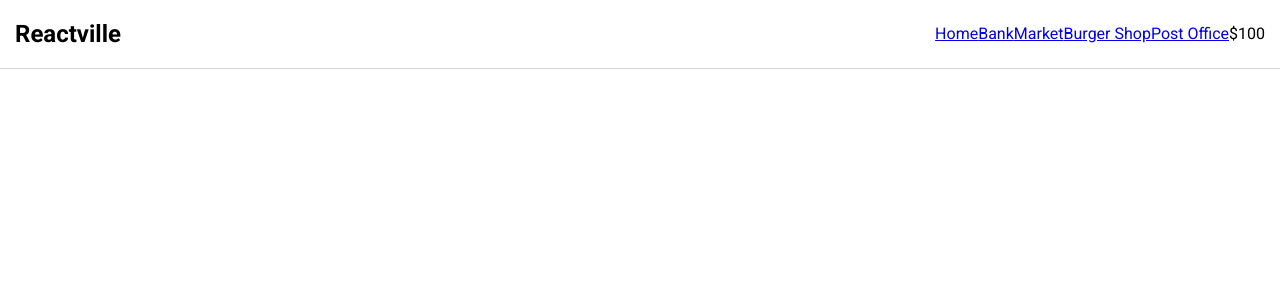
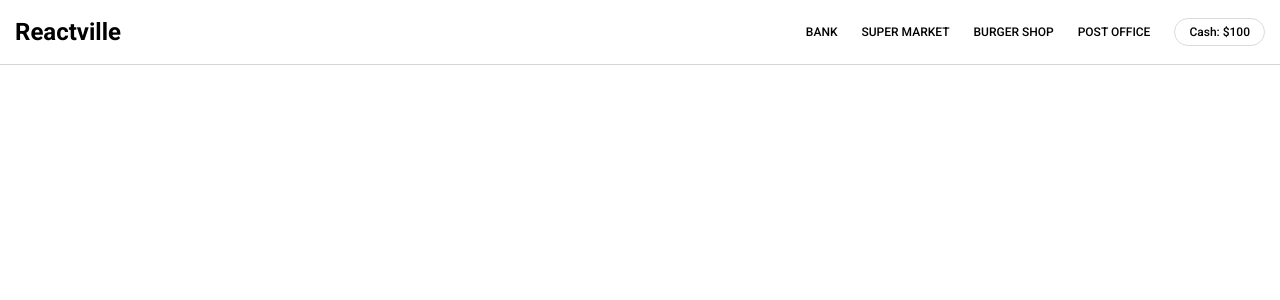
Before and after one commit to whlong1/reactville, a React (Create React App) app: page /boxes/new in a window 1280 px wide. Shown: the top 300 px of the page. Built offline with nearby package versions, Linux system fonts and the light colour scheme.

Commit message:
fix alignment and styling of main nav

```diff
--- a/src/App.css
+++ /dev/null
@@ -1,19 +0,0 @@
-html, body, #root, main  {
-  margin: 0;
-  height: 100%;
-  overflow: hidden;
-  box-sizing: border-box;
-  font-family: 'Roboto', sans-serif;
-}
-
-nav {
-  display: flex;
-  align-items: center;
-  justify-content: right;
-  padding: 0px 15px 0px 15px;
-  border-bottom: 1px solid rgb(212, 212, 212);
-}
-
-nav h1 {
-  margin-right: auto;
-}
--- a/src/App.jsx
+++ b/src/App.jsx
@@ -1,7 +1,7 @@
 import React from 'react'
 import { useState } from 'react'
 import { Route, Routes } from 'react-router-dom'
-import './App.css'
+import './styles/App.css'
 
 // Components
 import Home from './Home'
--- a/src/Nav/Nav.jsx
+++ b/src/Nav/Nav.jsx
@@ -1,5 +1,4 @@
 import React from 'react'
-import '../App.css'
 import { NavLink } from 'react-router-dom'
 
 import Wallet from "./Wallet"
@@ -7,13 +6,12 @@ import Wallet from "./Wallet"
 const Nav = (props) => {
 
   return (
-    <nav>
-      <h1>Reactville</h1>
-      <NavLink to='/'>Home</NavLink>
-      <NavLink to='/bank'>Bank</NavLink>
-      <NavLink to='/market'>Market</NavLink>
-      <NavLink to='/burgers'>Burger Shop</NavLink>
-      <NavLink to='/postoffice'>Post Office</NavLink>
+    <nav className="navigation-bar">
+      <NavLink id="logo" to='/'>Reactville</NavLink>
+      <NavLink to='/bank'>BANK</NavLink>
+      <NavLink to='/market'>SUPER MARKET</NavLink>
+      <NavLink to='/burgers'>BURGER SHOP</NavLink>
+      <NavLink to='/postoffice'>POST OFFICE</NavLink>
       <Wallet cash={props.cash} />
     </nav>
   )
--- a/src/Nav/Wallet.jsx
+++ b/src/Nav/Wallet.jsx
@@ -1,10 +1,7 @@
 import React from 'react'
 const Wallet = (props) => {
-
-
-
   return (
-    <p> ${props.cash}</p>
+    <p id="wallet">Cash: ${props.cash}</p>
   )
 }
 
--- a/src/PostOffice/NewBox/NewBox.jsx
+++ b/src/PostOffice/NewBox/NewBox.jsx
@@ -50,8 +50,8 @@ const NewBox = (props) => {
 
       <header>
         <h3>New PO Box</h3>
-        <p>Total Cost: ${costOfBox}</p>
-        <button disabled={!boxHolders.length} onClick={handleSubmit}>SIGN UP</button>
+        <p>Total: ${costOfBox}</p>
+        <button disabled={!boxHolders.length} onClick={handleSubmit}>SUBMIT</button>
       </header>
 
       <section>
--- /dev/null
+++ b/src/styles/App.css
@@ -0,0 +1,49 @@
+html, body, #root, main  {
+  margin: 0;
+  height: 100%;
+  overflow: hidden;
+  box-sizing: border-box;
+  font-family: 'Roboto', sans-serif;
+}
+
+nav {
+  display: flex;
+  align-items: center;
+  justify-content: right;
+  padding: 0px 15px 0px 15px;
+  border-bottom: 1px solid rgb(212, 212, 212);
+}
+
+.navigation-bar {
+  padding: 18px 15px 18px 15px;
+}
+
+nav h1 {
+  margin-right: auto;
+  font-weight: 700;
+}
+
+#logo {
+  margin: 0;
+  margin-right: auto;
+  font-weight: 700;
+  font-size: 24px;
+}
+
+.navigation-bar a{
+  text-decoration: none;
+  margin-left: 24px;
+  font-weight: 500;
+  font-size: 12px;
+  color: black;
+}
+
+#wallet {
+  font-size: 12px;
+  font-weight: 500;
+  margin-left: 24px;
+  border-radius: 100px;
+  -webkit-appearance: none;
+  padding: 6px 14px 6px 14px;
+  border: 1px solid #dbdbdb;
+}
--- a/src/styles/mail.css
+++ b/src/styles/mail.css
@@ -92,6 +92,25 @@
   border-bottom: 1px solid #dbdbdb;
 }
 
+.post-office-form p {
+  font-size: 12px;
+  font-weight: 500;
+  margin-left: 10px;
+  border-radius: 100px;
+  text-decoration: none;
+  letter-spacing: .25px;
+  color: rgb(45, 45, 45);
+  padding: 6px 18px 6px 12px;
+  border: 1px solid #dbdbdb;
+}
+
+.post-office-form header button {
+  font-size: 12px;
+  font-weight: 500;
+  margin-left: 12px;
+  padding: 6px 28px 6px 28px;
+}
+
 .post-office-form header h3 {
   margin: 0;
   margin-right: auto;
```
